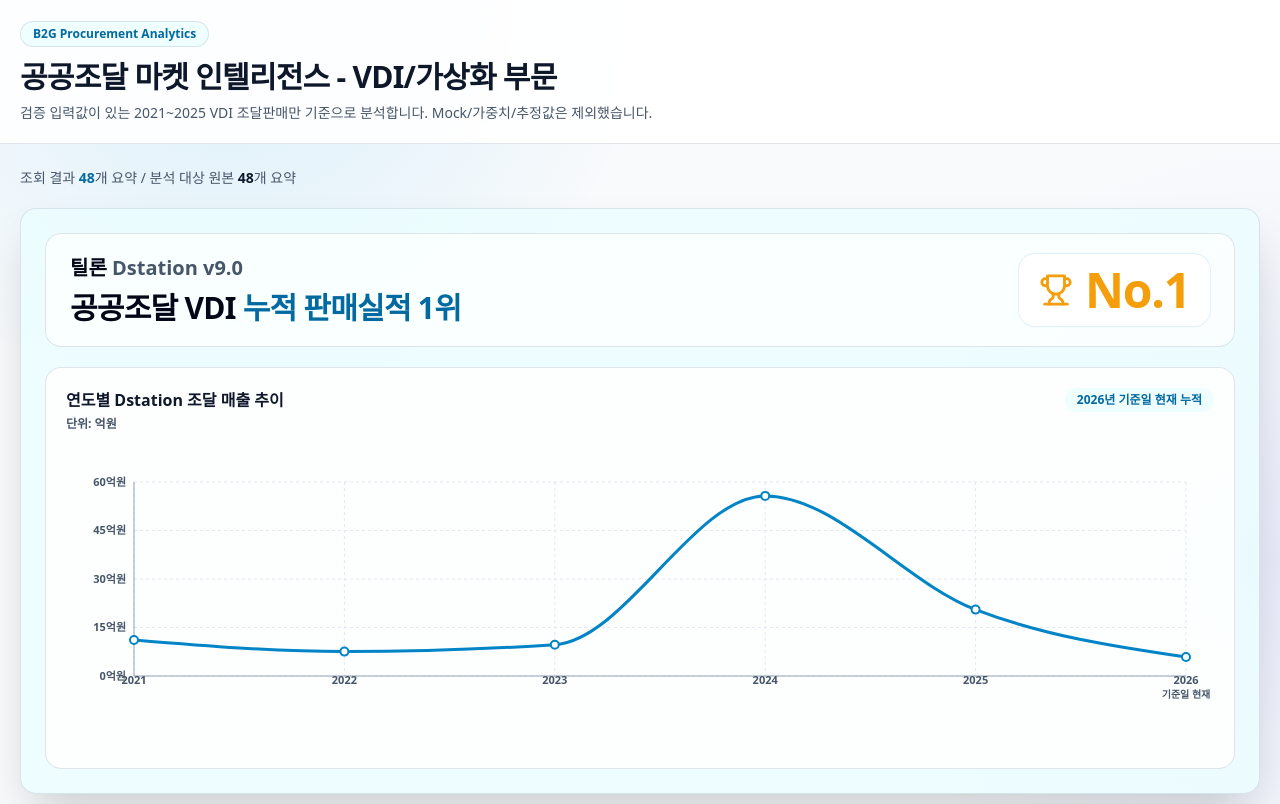
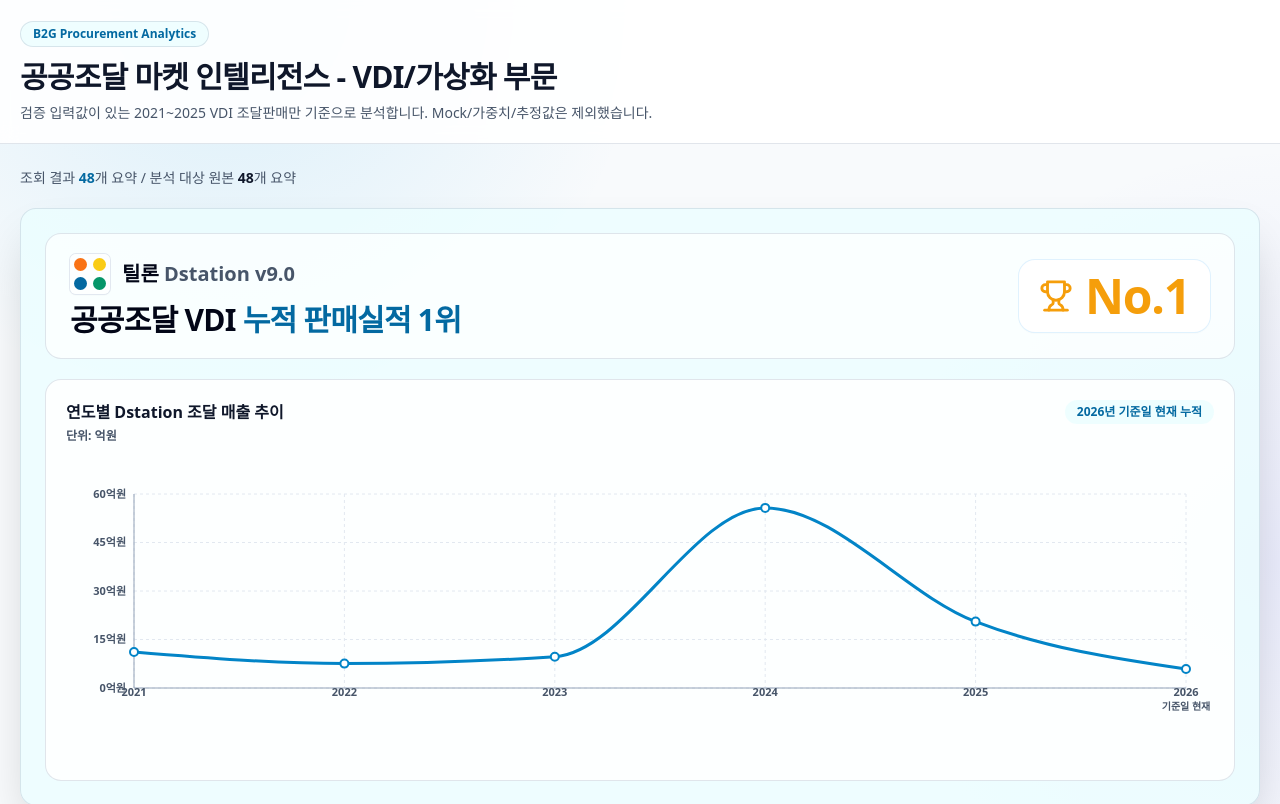
Before and after one commit to kwon007009-stack/jiwon13, a React (Vite) app: page / in a window 1280 px wide. Shown: the top 804 px of the page. Built offline with nearby package versions, Linux system fonts and the light colour scheme.

Commit message:
Add Tilon mark to Dstation heading

```diff
--- a/src/App.jsx
+++ b/src/App.jsx
@@ -520,7 +520,15 @@
         <section className="mb-5 rounded-2xl border border-cyan-300/20 bg-cyan-300/10 p-6 shadow-2xl shadow-black/20">
           <div className="mb-5 flex flex-wrap items-center justify-between gap-5 rounded-2xl border border-cyan-300/20 bg-white/70 px-6 py-5">
             <div>
-              <p className="text-xl font-black text-slate-950">틸론 <span className="text-slate-600">{DSTATION_HERO_METRICS.product}</span></p>
+              <p className="flex items-center gap-3 text-xl font-black text-slate-950">
+                <span className="grid h-10 w-10 shrink-0 grid-cols-2 gap-1.5 rounded-md bg-white/70 p-1 shadow-sm ring-1 ring-slate-200" aria-hidden="true">
+                  <span className="rounded-full bg-orange-500" />
+                  <span className="rounded-full bg-yellow-400" />
+                  <span className="rounded-full bg-sky-700" />
+                  <span className="rounded-full bg-emerald-600" />
+                </span>
+                <span>틸론 <span className="text-slate-600">{DSTATION_HERO_METRICS.product}</span></span>
+              </p>
               <h2 className="mt-2 text-2xl font-black leading-tight tracking-tight text-slate-950 md:text-3xl">
                 공공조달 VDI <span className="text-sky-700">누적 판매실적 1위</span>
               </h2>
```
